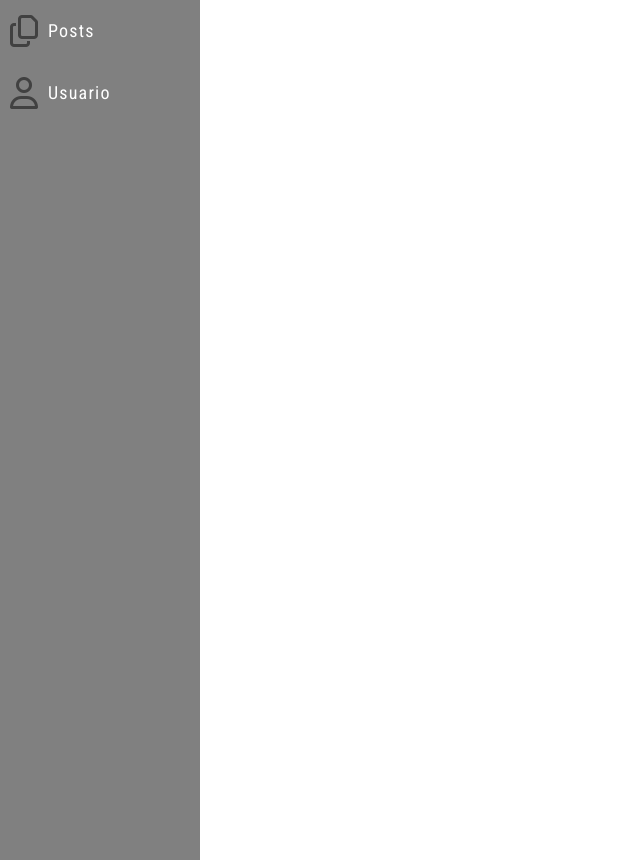
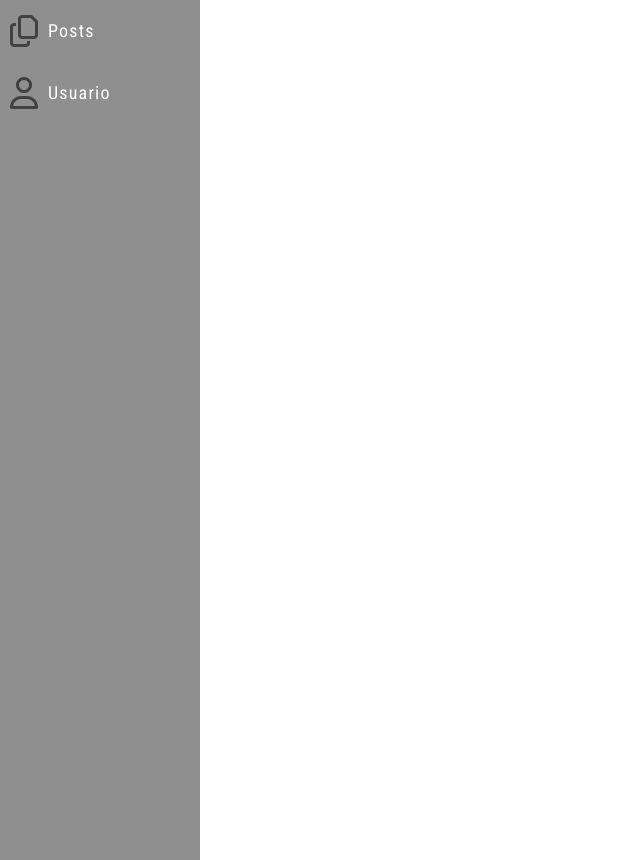
Before and after one commit to rodrigoviturino/microblog, a PHP site: page /admin.html in a window 1280 px wide. Shown: the part 80-940 px from the top of the page, without its empty margins (0-640 px from the left). Run offline with PHP 8.4, Linux system fonts and the light colour scheme; some libraries are stand-ins or nearby versions; some web fonts are replaced.

Commit message:
Criação da pagina de admin com menu lateral e sendo feito a estilização, com sessões de posts, adicionando tabela e botões para o crud e o modal

```diff
--- a/sass/page/_panel.scss
+++ b/sass/page/_panel.scss
@@ -72,7 +72,7 @@
             position: fixed;
             width: 200px;
             height: 100vh;
-            background-color: gray;
+            background-color:#808080e1;
 
             ul {
                 list-style: none;
--- a/style.css
+++ b/style.css
@@ -1487,7 +1487,7 @@ img {
   position: fixed;
   width: 200px;
   height: 100vh;
-  background-color: gray;
+  background-color: #808080e1;
 }
 .main-admin__wrapper__panel ul {
   list-style: none;
```
